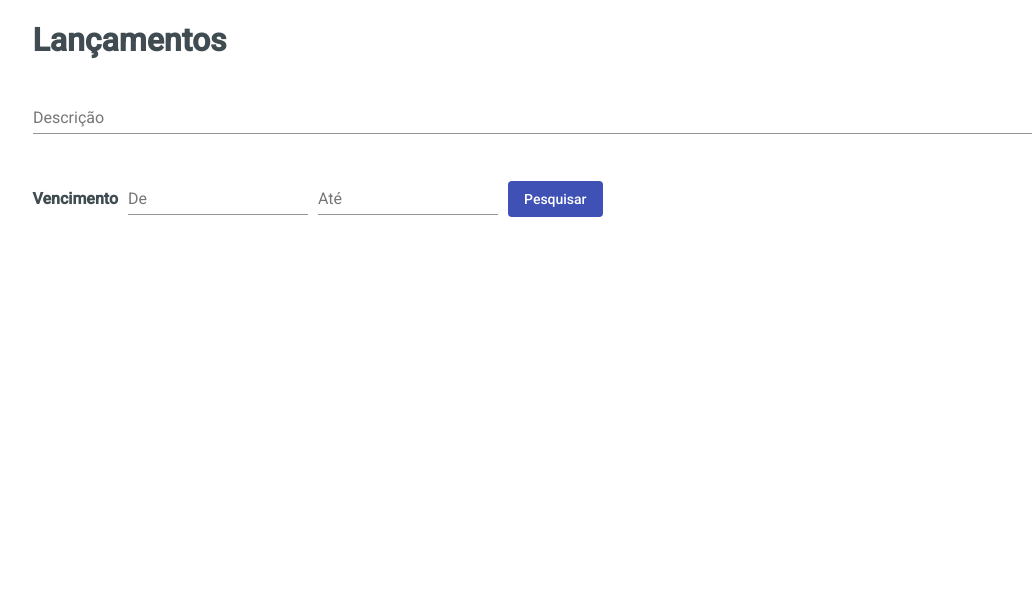
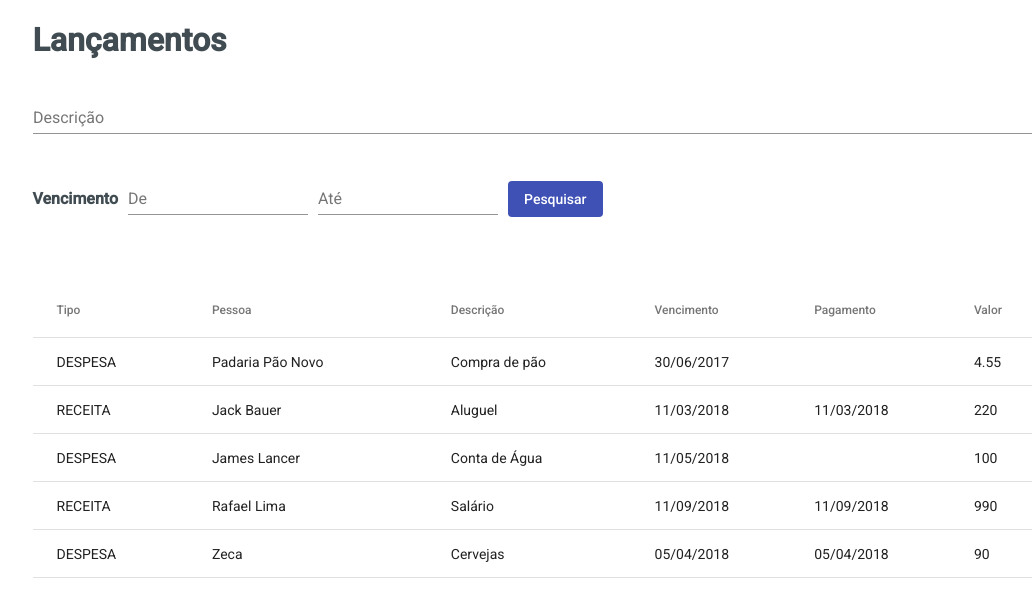
Before and after one commit to leocaliban/finance-ui-material, an Angular app: page / in a window 1280 px wide. Shown: the top 600 px of the page, without its empty margins (81-1113 px from the left). Built offline with nearby package versions, Linux system fonts and the light colour scheme.

Commit message:
Cria tabela de dados na página pesquisa de lançamentos

```diff
--- a/src/app/app.component.css
+++ b/src/app/app.component.css
@@ -5,3 +5,12 @@
 .add-padding-r{
   padding-right: 10px;
 }
+
+.add-padding-t{
+  padding-top: 40px;
+}
+
+table {
+  width: 90%;
+  margin: 0 auto;
+}
--- a/src/app/app.component.html
+++ b/src/app/app.component.html
@@ -24,4 +24,47 @@
       </div>
     </mat-grid-tile>
   </mat-grid-list>
+
+  <div class="add-padding-t">
+  <table mat-table [dataSource]="lancamentos">
+      <ng-container matColumnDef="tipo">
+        <th mat-header-cell *matHeaderCellDef> Tipo </th>
+        <td mat-cell *matCellDef="let element"> {{element.tipo}} </td>
+      </ng-container>
+
+      <ng-container matColumnDef="pessoa">
+        <th mat-header-cell *matHeaderCellDef> Pessoa </th>
+        <td mat-cell *matCellDef="let element"> {{element.pessoa}} </td>
+      </ng-container>
+
+      <ng-container matColumnDef="descricao">
+        <th mat-header-cell *matHeaderCellDef> Descrição </th>
+        <td mat-cell *matCellDef="let element"> {{element.descricao}} </td>
+      </ng-container>
+
+      <ng-container matColumnDef="dataVencimento">
+        <th mat-header-cell *matHeaderCellDef> Vencimento </th>
+        <td mat-cell *matCellDef="let element"> {{element.dataVencimento}} </td>
+      </ng-container>
+
+      <ng-container matColumnDef="dataPagamento">
+        <th mat-header-cell *matHeaderCellDef> Pagamento </th>
+        <td mat-cell *matCellDef="let element"> {{element.dataPagamento}} </td>
+      </ng-container>
+
+      <ng-container matColumnDef="valor">
+        <th mat-header-cell *matHeaderCellDef> Valor </th>
+        <td mat-cell *matCellDef="let element"> {{element.valor}} </td>
+      </ng-container>
+
+      <ng-container matColumnDef="">
+        <th mat-header-cell *matHeaderCellDef> Operações </th>
+        <td mat-cell *matCellDef="let element"> </td>
+      </ng-container>
+
+      <tr mat-header-row *matHeaderRowDef="colunas"></tr>
+      <tr mat-row *matRowDef="let row; columns: colunas;"></tr>
+
+    </table>
+  </div>
 </div>
--- a/src/app/app.component.ts
+++ b/src/app/app.component.ts
@@ -6,5 +6,49 @@ import { Component } from '@angular/core';
   styleUrls: ['./app.component.css']
 })
 export class AppComponent {
-  title = 'app';
+
+  colunas: string[] = ['tipo', 'pessoa', 'descricao', 'dataVencimento', 'dataPagamento', 'valor'];
+
+  lancamentos = [
+    {
+      tipo: 'DESPESA',
+      descricao: 'Compra de pão',
+      dataVencimento: '30/06/2017',
+      dataPagamento: null,
+      valor: 4.55,
+      pessoa: 'Padaria Pão Novo'
+    },
+    {
+      tipo: 'RECEITA',
+      descricao: 'Aluguel',
+      dataVencimento: '11/03/2018',
+      dataPagamento: '11/03/2018',
+      valor: 220.00,
+      pessoa: 'Jack Bauer'
+    },
+    {
+      tipo: 'DESPESA',
+      descricao: 'Conta de Água',
+      dataVencimento: '11/05/2018',
+      dataPagamento: null,
+      valor: 100.00,
+      pessoa: 'James Lancer'
+    },
+    {
+      tipo: 'RECEITA',
+      descricao: 'Salário',
+      dataVencimento: '11/09/2018',
+      dataPagamento: '11/09/2018',
+      valor: 990.00,
+      pessoa: 'Rafael Lima'
+    },
+    {
+      tipo: 'DESPESA',
+      descricao: 'Cervejas',
+      dataVencimento: '05/04/2018',
+      dataPagamento: '05/04/2018',
+      valor: 90.00,
+      pessoa: 'Zeca'
+    }
+  ];
 }
--- a/src/app/app.module.ts
+++ b/src/app/app.module.ts
@@ -4,6 +4,7 @@ import {MatTabsModule} from '@angular/material/tabs';
 import {MatGridListModule} from '@angular/material/grid-list';
 import {MatInputModule} from '@angular/material/input';
 import {MatButtonModule} from '@angular/material/button';
+import {MatTableModule} from '@angular/material/table';
 
 import { AppComponent } from './app.component';
 import { BrowserAnimationsModule } from '@angular/platform-browser/animations';
@@ -20,7 +21,8 @@ import { BrowserAnimationsModule } from '@angular/platform-browser/animations';
     BrowserAnimationsModule,
     MatGridListModule,
     MatInputModule,
-    MatButtonModule
+    MatButtonModule,
+    MatTableModule
   ],
   providers: [],
   bootstrap: [AppComponent]
```
